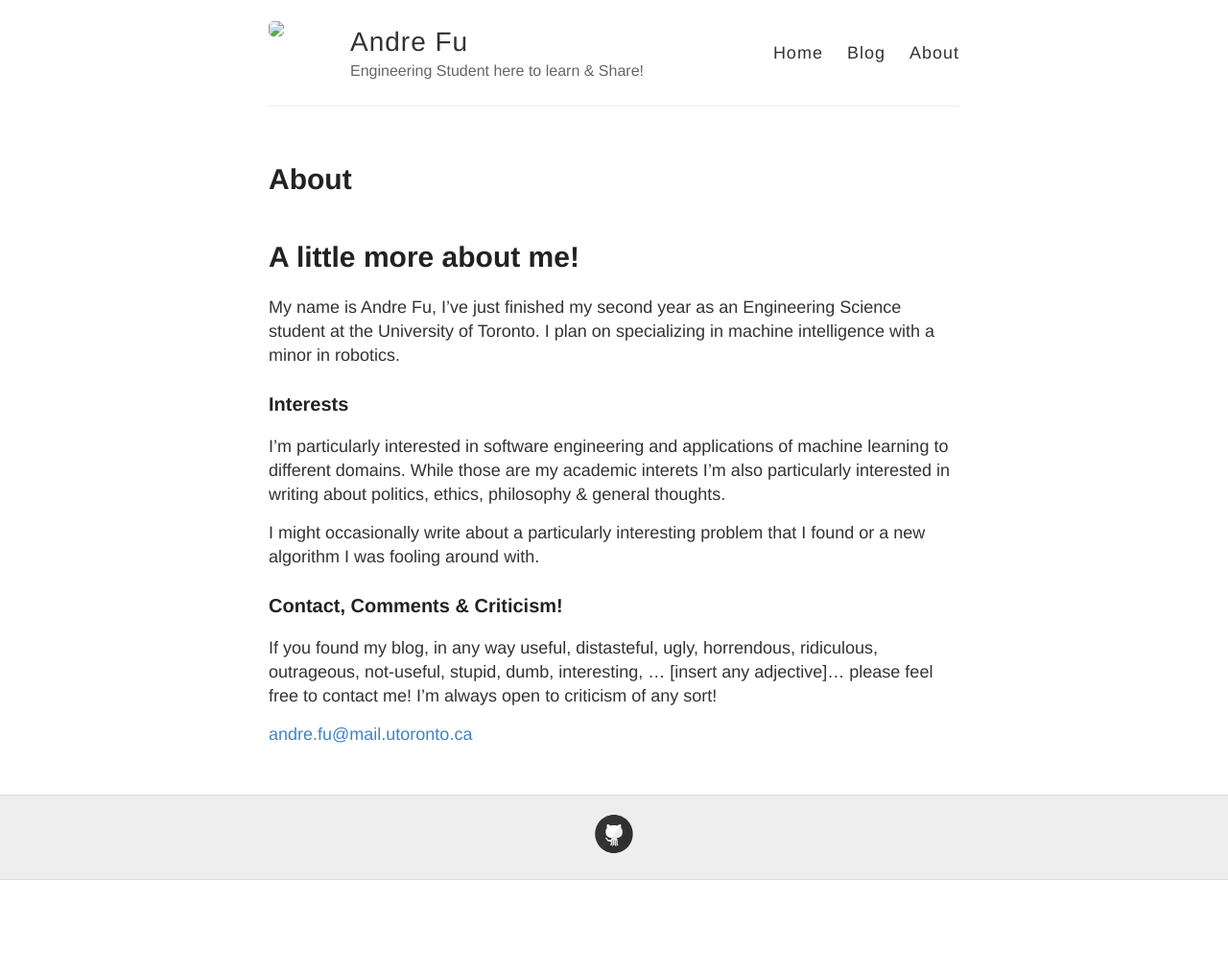
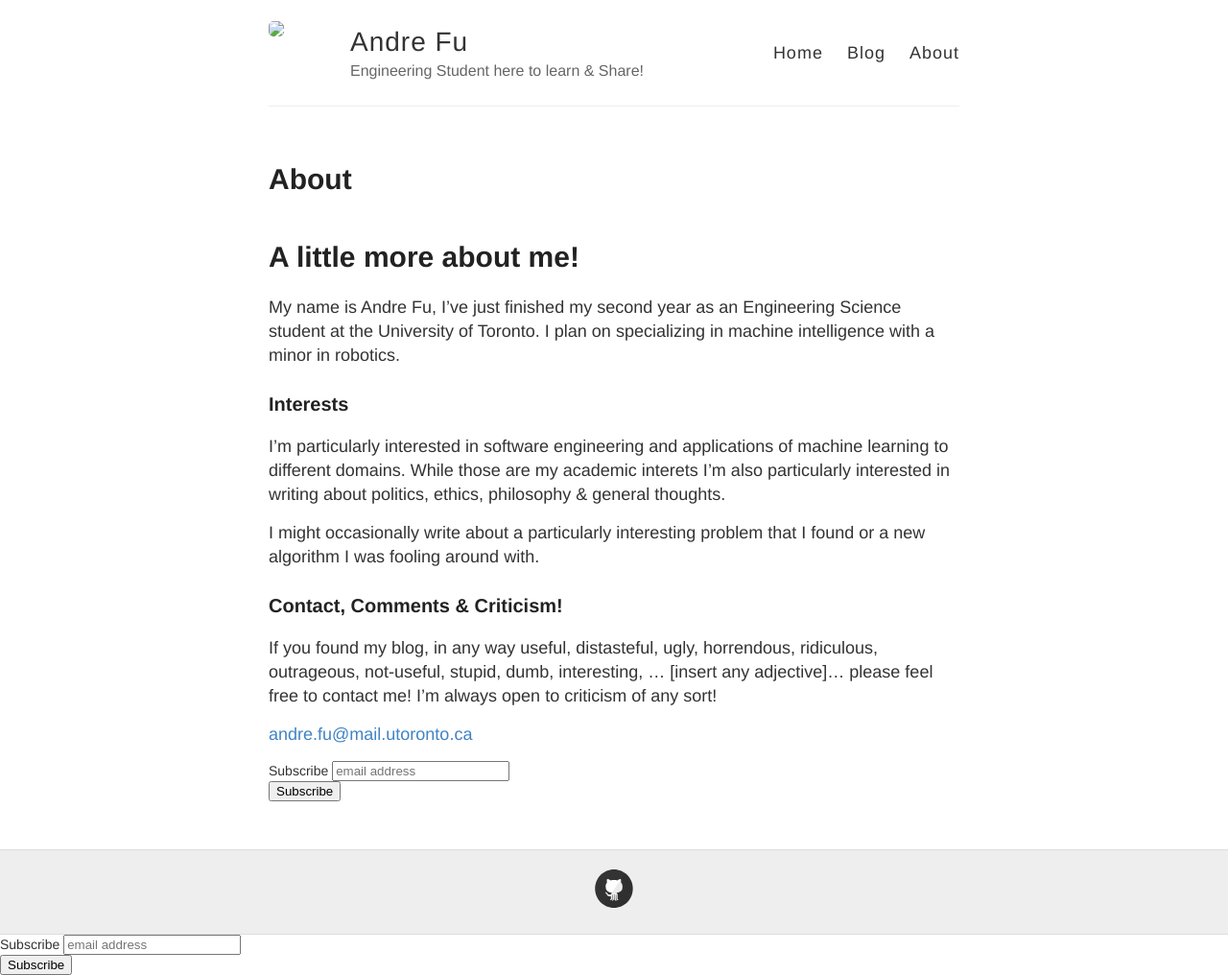
Before and after one commit to andre-fu/blog, a Jekyll site: the page built from about.md, in a window 1280 px wide. Shown: the whole page at 96% size. Built offline with Jekyll 4.4.1, drawn with Linux system fonts in a browser that asks for light colours; comment, search, counter and statistics services are not loaded; before the commit the page ends 917 px from its top, so only the background shows below that.

Commit message:
subscribe

```diff
--- a/_layouts/default.html
+++ b/_layouts/default.html
@@ -1,5 +1,6 @@
 <!DOCTYPE html>
 <html>
+
 <head>
   <title>{% if page.title %}{{ page.title }} – {% endif %}{{ site.name }} – {{ site.description }}</title>
 
@@ -49,5 +51,39 @@
   </div>
 
   {% include analytics.html %}
+
+  <div>
+    <!-- Begin Mailchimp Signup Form -->
+    <link href="//cdn-images.mailchimp.com/embedcode/horizontal-slim-10_7.css" rel="stylesheet" type="text/css">
+    <style type="text/css">
+      #mc_embed_signup {
+        background: #fff;
+        clear: left;
+        font: 14px Helvetica, Arial, sans-serif;
+        width: 100%;
+      }
+
+      /* Add your own Mailchimp form style overrides in your site stylesheet or in this style block.
+	   We recommend moving this block and the preceding CSS link to the HEAD of your HTML file. */
+    </style>
+    <div id="mc_embed_signup">
+      <form action="https://andrefu.us10.list-manage.com/subscribe/post?u=988f871ed1434c39bbd66f3e3&amp;id=8ee6d5228e"
+        method="post" id="mc-embedded-subscribe-form" name="mc-embedded-subscribe-form" class="validate" target="_blank"
+        novalidate>
+        <div id="mc_embed_signup_scroll">
+          <label for="mce-EMAIL">Subscribe</label>
+          <input type="email" value="" name="EMAIL" class="email" id="mce-EMAIL" placeholder="email address" required>
+          <!-- real people should not fill this in and expect good things - do not remove this or risk form bot signups-->
+          <div style="position: absolute; left: -5000px;" aria-hidden="true"><input type="text"
+              name="b_988f871ed1434c39bbd66f3e3_8ee6d5228e" tabindex="-1" value=""></div>
+          <div class="clear"><input type="submit" value="Subscribe" name="subscribe" id="mc-embedded-subscribe"
+              class="button"></div>
+        </div>
+      </form>
+    </div>
+
+    <!--End mc_embed_signup-->
+  </div>
 </body>
+
 </html>
--- a/_layouts/page.html
+++ b/_layouts/page.html
@@ -9,4 +9,37 @@ layout: default
   <div class="entry">
     {{ content }}
   </div>
+
+  <div>
+    <!-- Begin Mailchimp Signup Form -->
+    <link href="//cdn-images.mailchimp.com/embedcode/horizontal-slim-10_7.css" rel="stylesheet" type="text/css">
+    <style type="text/css">
+      #mc_embed_signup {
+        background: #fff;
+        clear: left;
+        font: 14px Helvetica, Arial, sans-serif;
+        width: 100%;
+      }
+
+      /* Add your own Mailchimp form style overrides in your site stylesheet or in this style block.
+	   We recommend moving this block and the preceding CSS link to the HEAD of your HTML file. */
+    </style>
+    <div id="mc_embed_signup">
+      <form action="https://andrefu.us10.list-manage.com/subscribe/post?u=988f871ed1434c39bbd66f3e3&amp;id=8ee6d5228e"
+        method="post" id="mc-embedded-subscribe-form" name="mc-embedded-subscribe-form" class="validate" target="_blank"
+        novalidate>
+        <div id="mc_embed_signup_scroll">
+          <label for="mce-EMAIL">Subscribe</label>
+          <input type="email" value="" name="EMAIL" class="email" id="mce-EMAIL" placeholder="email address" required>
+          <!-- real people should not fill this in and expect good things - do not remove this or risk form bot signups-->
+          <div style="position: absolute; left: -5000px;" aria-hidden="true"><input type="text"
+              name="b_988f871ed1434c39bbd66f3e3_8ee6d5228e" tabindex="-1" value=""></div>
+          <div class="clear"><input type="submit" value="Subscribe" name="subscribe" id="mc-embedded-subscribe"
+              class="button"></div>
+        </div>
+      </form>
+    </div>
+
+    <!--End mc_embed_signup-->
+  </div>
 </article>
```
Also changed, not shown: other parts of _layouts/default.html (+2 -1 lines), _layouts/post.html (+33 -0 lines). Lines whose indentation alone changed are shown as unchanged.
